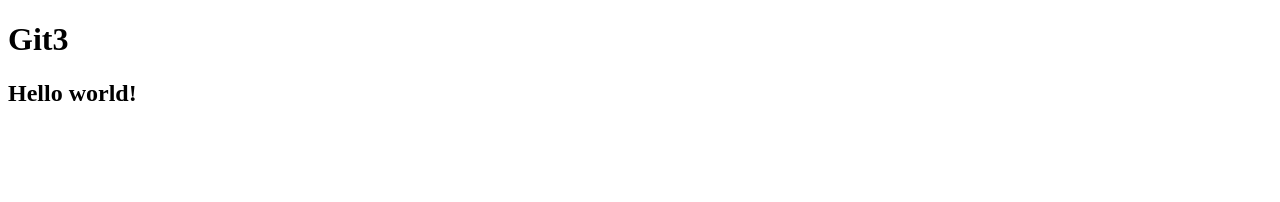
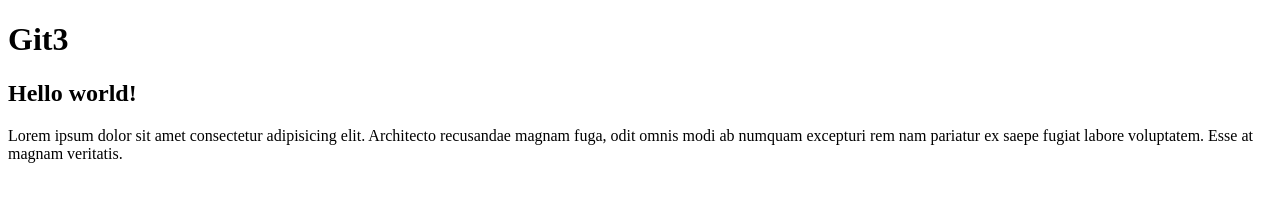
Before and after one commit to Albertsalespascual/miSegundoRepo, a plain HTML site: page index.html in a window 1280 px wide. Drawn offline with Linux system fonts and the light colour scheme.

Commit message:
added p tag

```diff
--- a/index.html
+++ b/index.html
@@ -9,5 +9,6 @@
 <body>
     <h1>Git3</h1>
     <h2>Hello world!</h2>
+    <p>Lorem ipsum dolor sit amet consectetur adipisicing elit. Architecto recusandae magnam fuga, odit omnis modi ab numquam excepturi rem nam pariatur ex saepe fugiat labore voluptatem. Esse at magnam veritatis.</p>
 </body>
 </html>
```
